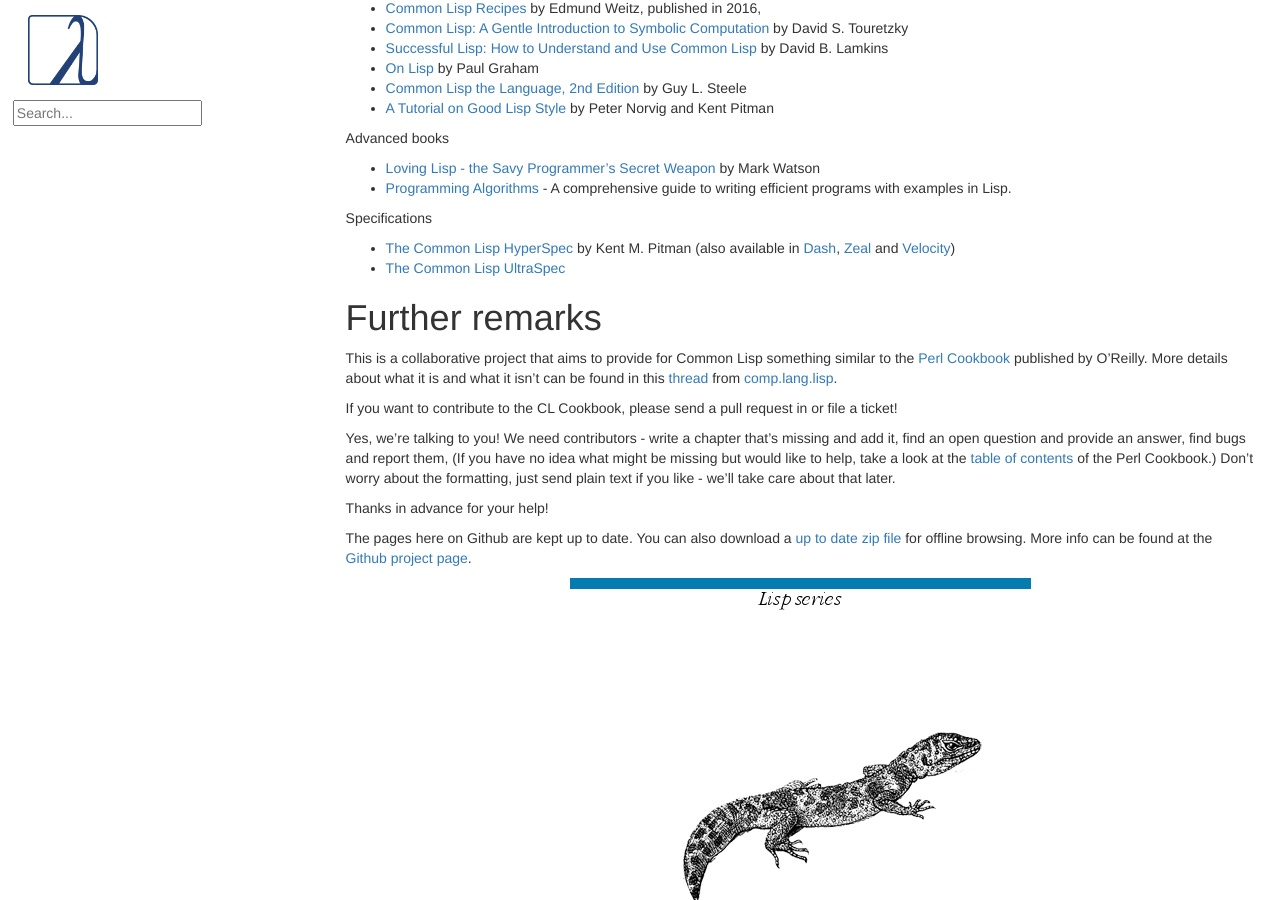
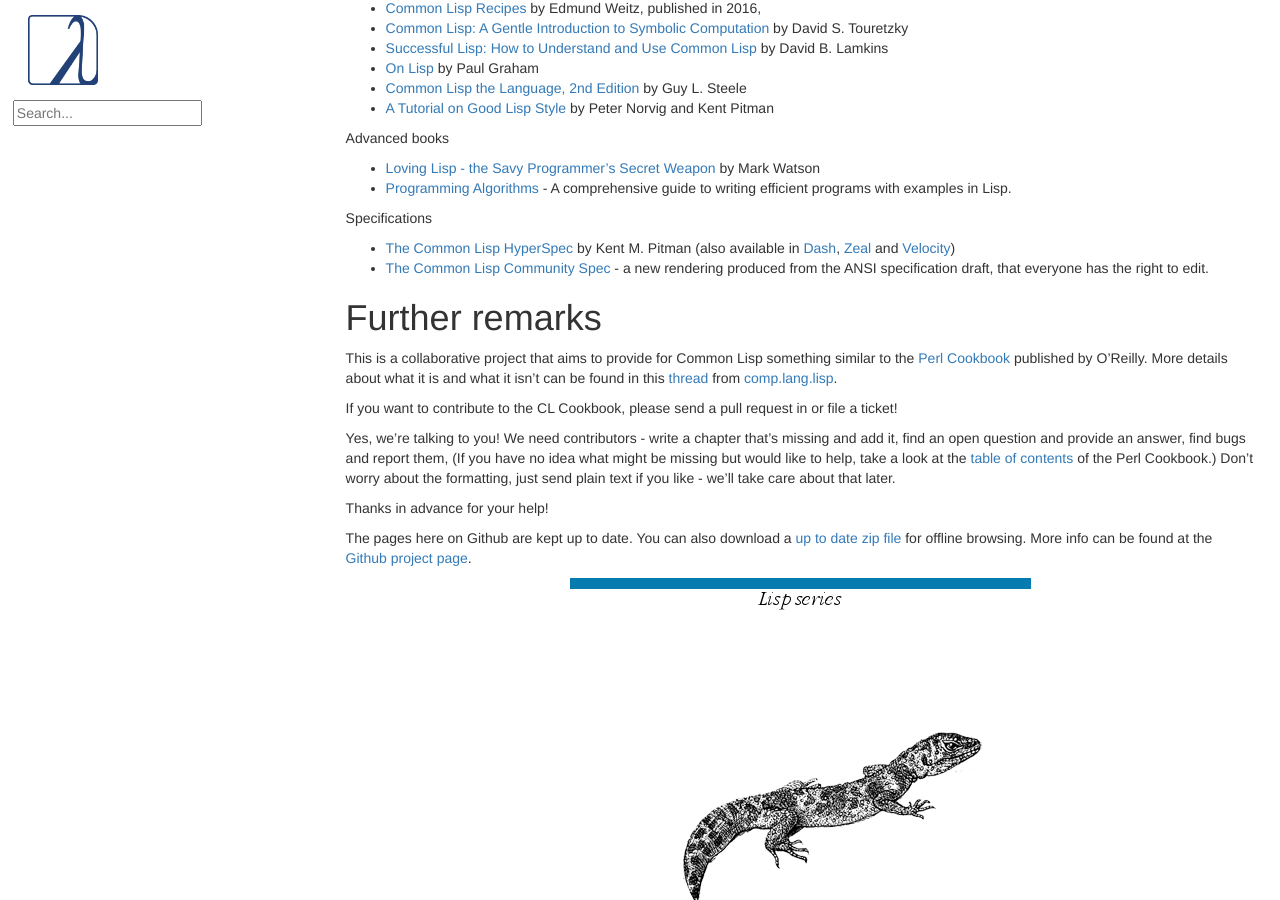
Before and after one commit to LispCookbook/cl-cookbook, a Jekyll site: the page built from index.md, in a window 1280 px wide and 900 px high, scrolled down 1509 px. Built offline with Jekyll 4.4.1, drawn with Linux system fonts in a browser that asks for light colours.

Commit message:
resources: replace the Ultra Spec (abandoned) with the Community Spec
which is already useful with its search bar.

```diff
--- a/index.md
+++ b/index.md
@@ -124,7 +124,7 @@ Advanced books
 Specifications
 
 * [The Common Lisp HyperSpec](http://www.lispworks.com/documentation/HyperSpec/Front/index.htm) by Kent M. Pitman (also available in [Dash](https://kapeli.com/dash), [Zeal](https://zealdocs.org/) and [Velocity](https://velocity.silverlakesoftware.com/))
-* [The Common Lisp UltraSpec](http://phoe.tymoon.eu/clus/doku.php)
+* [The Common Lisp Community Spec](https://cl-community-spec.github.io/pages/index.html) - a new rendering produced from the ANSI specification draft, that everyone has the right to edit.
 
 # Further remarks
 
```
